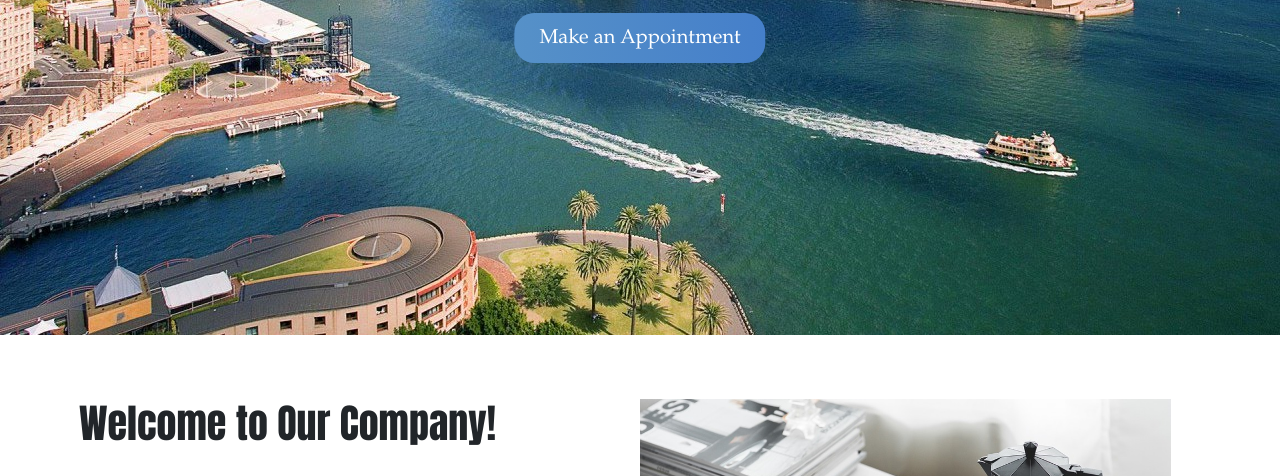
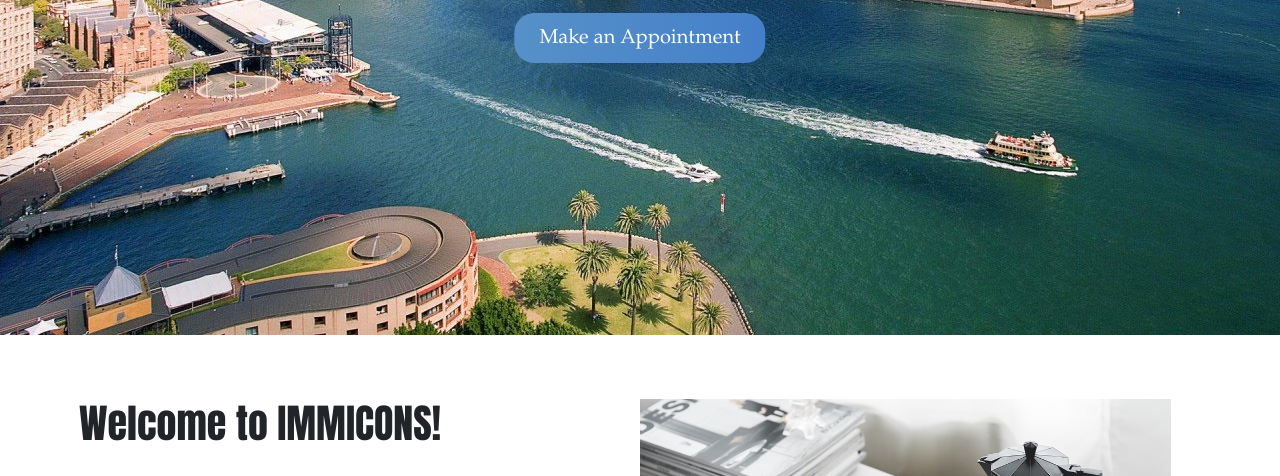
Before and after one commit to immiconsau/immicons, a plain HTML site: page index.html in a window 1280 px wide. Shown: the part 456-932 px from the top of the page. Drawn offline with nearby package versions, Linux system fonts and the light colour scheme; files whose address does not match are found by name.

Commit message:
Update index.html

```diff
--- a/index.html
+++ b/index.html
@@ -130,7 +130,7 @@
     <div style="margin: 5%">
         <div class="row container-fluid">
             <div class="col-xl">
-                <h1 style="font-family: Impact;">Welcome to Our Company!</h1>
+                <h1 style="font-family: Impact;">Welcome to IMMICONS!</h1>
                 <br>
                 <p style="font-family: serif;">Are you looking for reliable immigration consultants to handle your immigration case? Our certified and reliable Immigration Consultant professionals can help you get a positive decision on your case! We provide services in all different areas of immigration.</p>
             </div>
```
